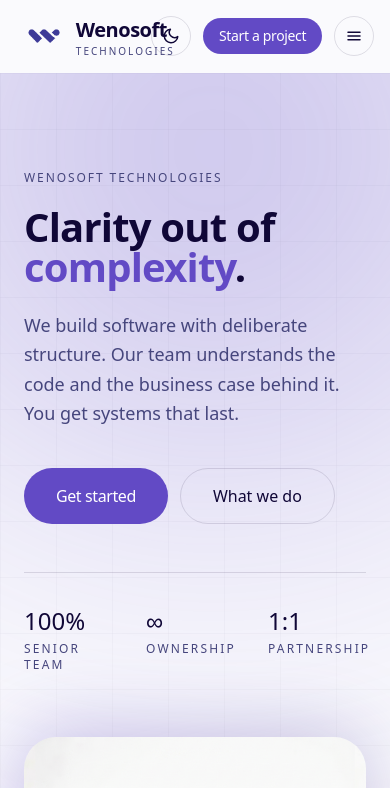
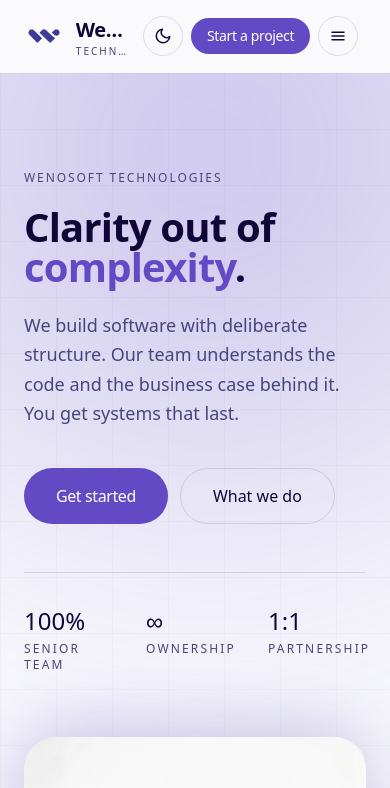
Before and after one commit to Wenosoft-Technologies-Limited/Wenosoft-Website, a React app: page / in a window 390 px wide. Shown: the top 788 px of the page. Built offline with nearby package versions, Linux system fonts and the light colour scheme; a web font is replaced by a local one.

Commit message:
Responsive mobile

```diff
--- a/src/components/brand/LogoLockup.tsx
+++ b/src/components/brand/LogoLockup.tsx
@@ -22,14 +22,16 @@
     >
       <LogoMark
         variant={markVariant}
-        className="h-8 w-auto transition-transform duration-300 group-hover:rotate-[-3deg]"
+        className="h-8 w-auto shrink-0 transition-transform duration-300 group-hover:rotate-[-3deg]"
       />
-      <span className="flex flex-col leading-none">
-        <span className={`font-display text-xl font-semibold tracking-tight ${textClass}`}>
+      <span className="flex min-w-0 flex-col leading-none">
+        <span className={`truncate font-display text-xl font-semibold tracking-tight ${textClass}`}>
           Wenosoft
         </span>
         {withTagline && (
-          <span className={`mt-0.5 text-[0.625rem] uppercase tracking-[0.2em] ${taglineClass}`}>
+          <span
+            className={`mt-0.5 truncate text-[0.625rem] uppercase tracking-[0.2em] ${taglineClass}`}
+          >
             Technologies
           </span>
         )}
--- a/src/components/layout/Header.tsx
+++ b/src/components/layout/Header.tsx
@@ -59,8 +59,8 @@
           : "border-b border-transparent",
       ].join(" ")}
     >
-      <div className="mx-auto grid w-full max-w-6xl grid-cols-[auto_1fr_auto] items-center gap-4 px-6 py-4 sm:px-8">
-        <LogoLockup variant="light" withTagline />
+      <div className="mx-auto grid w-full max-w-6xl grid-cols-[auto_1fr_auto] items-center gap-2 px-6 py-4 sm:gap-4 sm:px-8">
+        <LogoLockup variant="light" withTagline className="min-w-0" />
 
         <nav className="hidden justify-center md:flex" aria-label="Primary">
           <ul className="flex items-center gap-1 rounded-full border border-border bg-foreground/5 px-2 py-1.5">
@@ -96,13 +96,13 @@
           </ul>
         </nav>
 
-        <div className="flex items-center justify-end gap-3">
+        <div className="flex items-center justify-end gap-2 sm:gap-3">
           <ThemeToggle />
           <CTALink
             href={CONTACT.mailto}
             variant="primary"
             size="sm"
-            className="hidden sm:inline-flex"
+            className="hidden md:inline-flex"
           >
             Start a project
           </CTALink>
```
